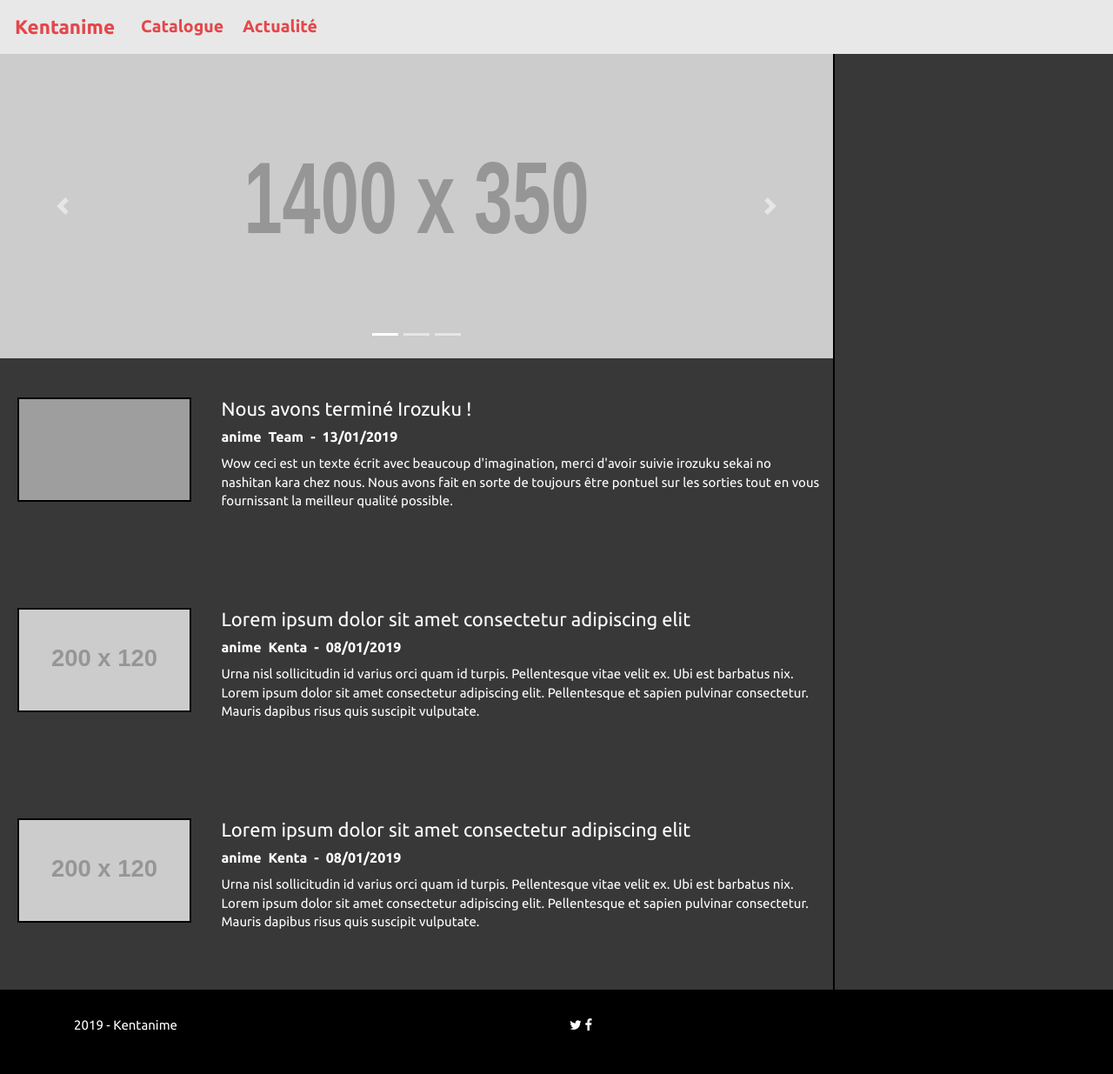
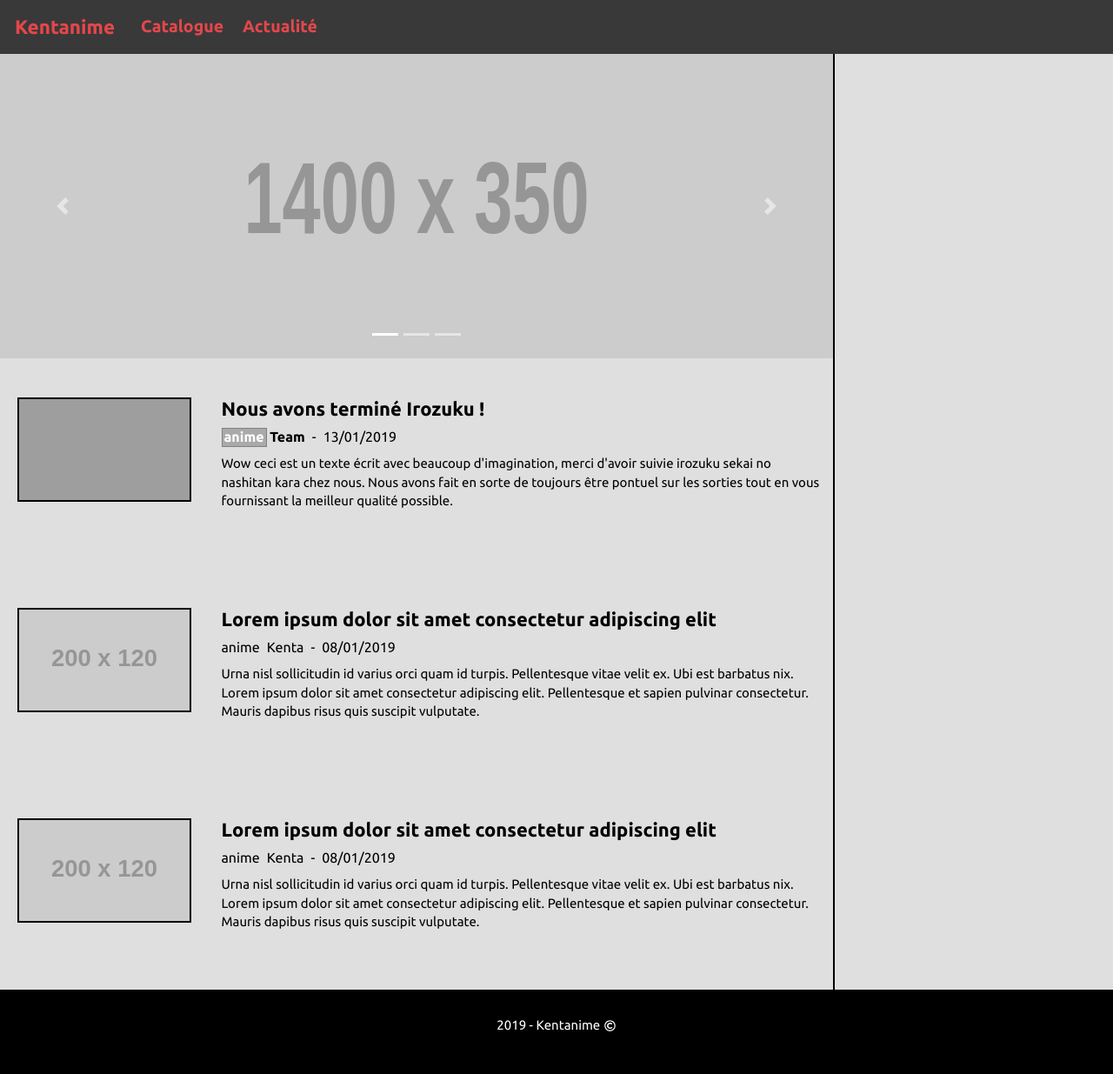
Before and after one commit to birnagerald/Kentanime, a Symfony app: template templates/home/index.html.twig in a window 1280 px wide. Shown: the whole page at 87% size. Run offline with Twig, Linux system fonts and the light colour scheme; the template is opened without the code that fills it, so the values that code supplies are empty; grey boxes labelled with a size stand in for pictures from a placeholder-image service; some libraries are stand-ins or nearby versions; grey boxes are pictures that could not be loaded.

Commit message:
update: front design feat: front template show => category

```diff
--- a/public/css/appdev.css
+++ b/public/css/appdev.css
@@ -80,7 +80,7 @@
 
 
 .navbar {
-    background-color: rgba(255, 255, 255, 0.884) !important;
+    background-color: rgba(0, 0, 0, 0.74) !important;
     position: relative;
     min-height: 60px;
     border: 1px solid transparent;
@@ -107,8 +107,8 @@ body {
     min-height: 100vh;
     font-size: 15px;
     line-height: 1.42857;
-    color: white;
-    background-color: rgba(0, 0, 0, 0.781);
+    color: black;
+    background-color: rgb(223, 223, 223);
 }
 
 
@@ -124,6 +124,7 @@ header .locales a {
 .body-container #main h2 {
     margin-top: 0;
     font-size: 22px;
+    font-weight: 1000;
 
 }
 
@@ -153,20 +154,53 @@ footer {
 
 footer #footer-ressources {
     text-align: right;
+    color: white;
+}
+
+#footer-copyright p{
+    color: white;
+    text-align: center;
+}
+
+.body-container #main .title-show{
+    margin-top: 0;
+    font-size: 40px;
+    font-weight: 1000;
+    margin-bottom: 1.5em!important;
+
+}
+
+.post-metadata .metadata-author {
+    margin-right: 0.5em;
+    font-weight: 1000;
+}
+
+.post-metadata .metadata-categories{
+    border: 1px solid grey;
+    background-color: #0000003d;
+    text-align: center;
+    font-weight: 1000;
+    padding: 0 2px 2px 2px;
+    color: white;
+}
+
+.fa-copyright{
+    padding-top: 2px;
 }
 
 /* Common Blog page elements
    ------------------------------------------------------------------------- */
 .post-metadata {
-    color: white;
+    color: rgb(0, 0, 0);
     font-size: 19px;
     margin-bottom: 16px;
 }
 
 .post-metadata .metadata {
     margin-right: 0.5em;
-    font-weight: 1000;
+    font-weight: 500;
 }
+
 
 .post-tags .label {
     margin-right: 5px;
@@ -182,8 +216,8 @@ footer #footer-ressources {
 
 .container-thumbnail-show img {
 
-    width: 720px;
-    height: 480px;
+    width: 870px;
+    height: 600px;
     border: 2px solid #000;
 
 }
@@ -192,7 +226,7 @@ footer #footer-ressources {
 
 a {
 
-    color: white;
+    color: rgb(0, 0, 0);
     text-decoration: none;
     background-color: transparent;
     -webkit-transition: color 0.4s ease-out;
--- a/templates/base.html.twig
+++ b/templates/base.html.twig
@@ -8,7 +8,7 @@
 
         {% block stylesheets %}
          <link rel="stylesheet" href="https://bootswatch.com/4/united/bootstrap.min.css">
-         <link rel="stylesheet" href="https://stackpath.bootstrapcdn.com/font-awesome/4.7.0/css/font-awesome.min.css">
+         <link rel="stylesheet" href="https://use.fontawesome.com/releases/v5.6.3/css/all.css" integrity="sha384-UHRtZLI+pbxtHCWp1t77Bi1L4ZtiqrqD80Kn4Z8NTSRyMA2Fd33n5dQ8lWUE00s/" crossorigin="anonymous">
          <link rel="stylesheet" href="{{ asset('/css/appdev.css') }}">
         {% endblock %}
     </head>
@@ -63,11 +63,11 @@
         {% block footer %}
             <footer>
                 <div class="container">
-                    <div class="row">
+                    <div class="row justify-content-center">
                         <div id="footer-copyright" class="col-md-6">
-                            <p>2019 - Kentanime</p>
+                            <p>2019 - Kentanime <span class="far fa-copyright"></span></p>
                         </div>
-                        <div id="footer-resources" class="col-md-6">
+                        {# <div id="footer-resources" class="col-md-6">
                             <p>
                                 <a href="#" title="Symfony Twitter">
                                     <i class="fa fa-twitter" aria-hidden="true"></i>
@@ -77,14 +77,16 @@
                                 </a>
 
                             </p>
-                        </div>
+                        </div> #}
                     </div>
                 </div>
             </footer>
         {% endblock %}
         {% block javascripts %}{% endblock %}
         <script src="https://code.jquery.com/jquery-3.3.1.slim.min.js" integrity="sha384-q8i/X+965DzO0rT7abK41JStQIAqVgRVzpbzo5smXKp4YfRvH+8abtTE1Pi6jizo" crossorigin="anonymous"></script>
-<script src="https://cdnjs.cloudflare.com/ajax/libs/popper.js/1.14.6/umd/popper.min.js" integrity="sha384-wHAiFfRlMFy6i5SRaxvfOCifBUQy1xHdJ/yoi7FRNXMRBu5WHdZYu1hA6ZOblgut" crossorigin="anonymous"></script>
-<script src="https://stackpath.bootstrapcdn.com/bootstrap/4.2.1/js/bootstrap.min.js" integrity="sha384-B0UglyR+jN6CkvvICOB2joaf5I4l3gm9GU6Hc1og6Ls7i6U/mkkaduKaBhlAXv9k" crossorigin="anonymous"></script>
+        <script src="https://cdnjs.cloudflare.com/ajax/libs/popper.js/1.14.6/umd/popper.min.js" integrity="sha384-wHAiFfRlMFy6i5SRaxvfOCifBUQy1xHdJ/yoi7FRNXMRBu5WHdZYu1hA6ZOblgut" crossorigin="anonymous"></script>
+        <script src="https://stackpath.bootstrapcdn.com/bootstrap/4.2.1/js/bootstrap.min.js" integrity="sha384-B0UglyR+jN6CkvvICOB2joaf5I4l3gm9GU6Hc1og6Ls7i6U/mkkaduKaBhlAXv9k" crossorigin="anonymous"></script>
+        <script defer src="https://use.fontawesome.com/releases/v5.6.3/js/all.js" integrity="sha384-EIHISlAOj4zgYieurP0SdoiBYfGJKkgWedPHH4jCzpCXLmzVsw1ouK59MuUtP4a1" crossorigin="anonymous"></script>
+
     </body>
 </html>
--- a/templates/home/index.html.twig
+++ b/templates/home/index.html.twig
@@ -51,7 +51,7 @@
                     </h2>
 
                     <p class="post-metadata">
-                        <span class="metadata">anime</span><span class="metadata">Team</span><span class="metadata">-</span><span class="metadata">13/01/2019</span>
+                        <span class="metadata-categories">anime</span> <span class="metadata-author">Team</span><span class="metadata">-</span><span class="metadata">13/01/2019</span>
 
                     </p>
 
```
Also changed, not shown: src/Controller/NewsController.php (+4 -5 lines), templates/news/index.html.twig (+4 -4 lines), templates/news/show.html.twig (+22 -7 lines).
